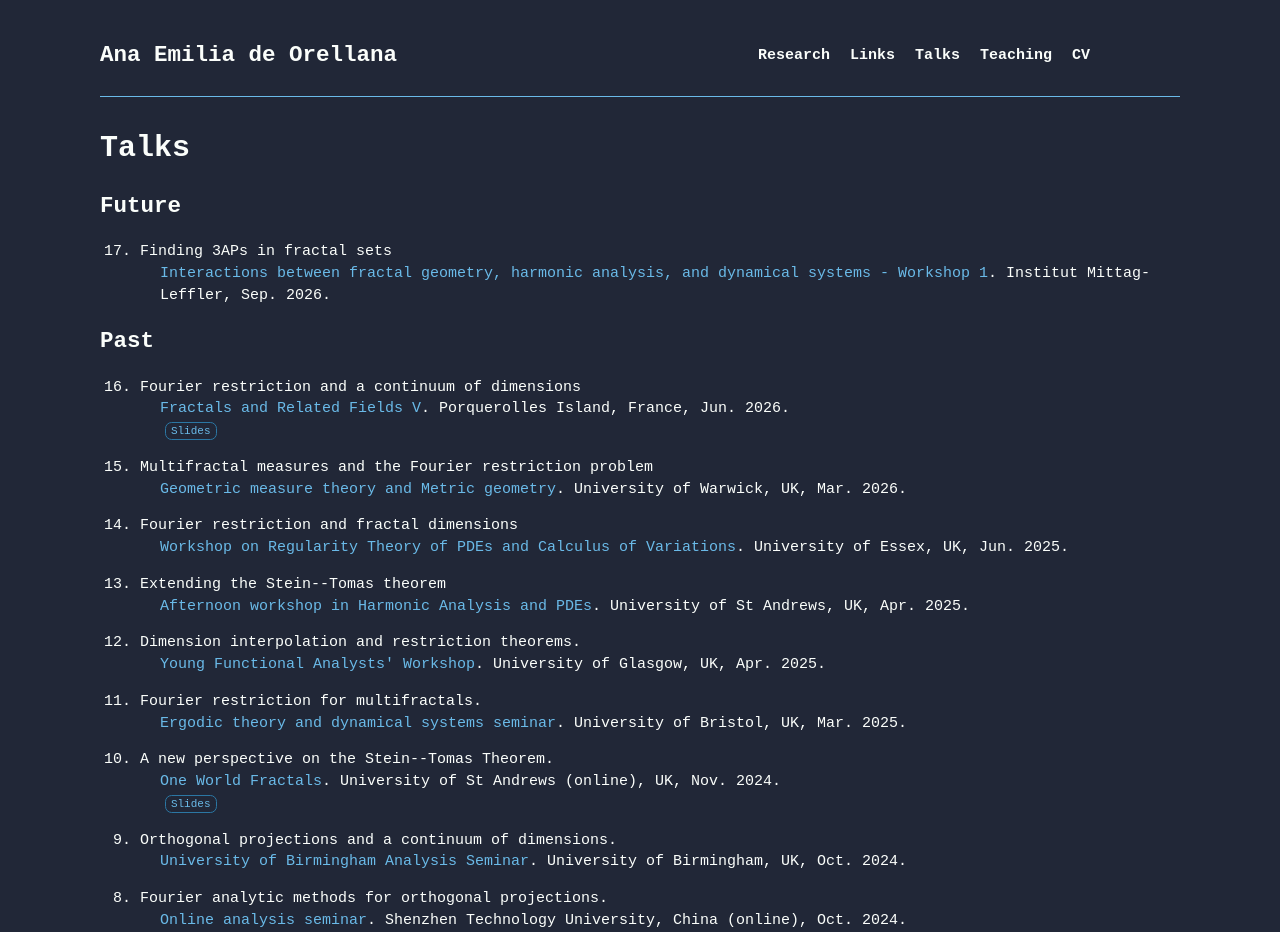
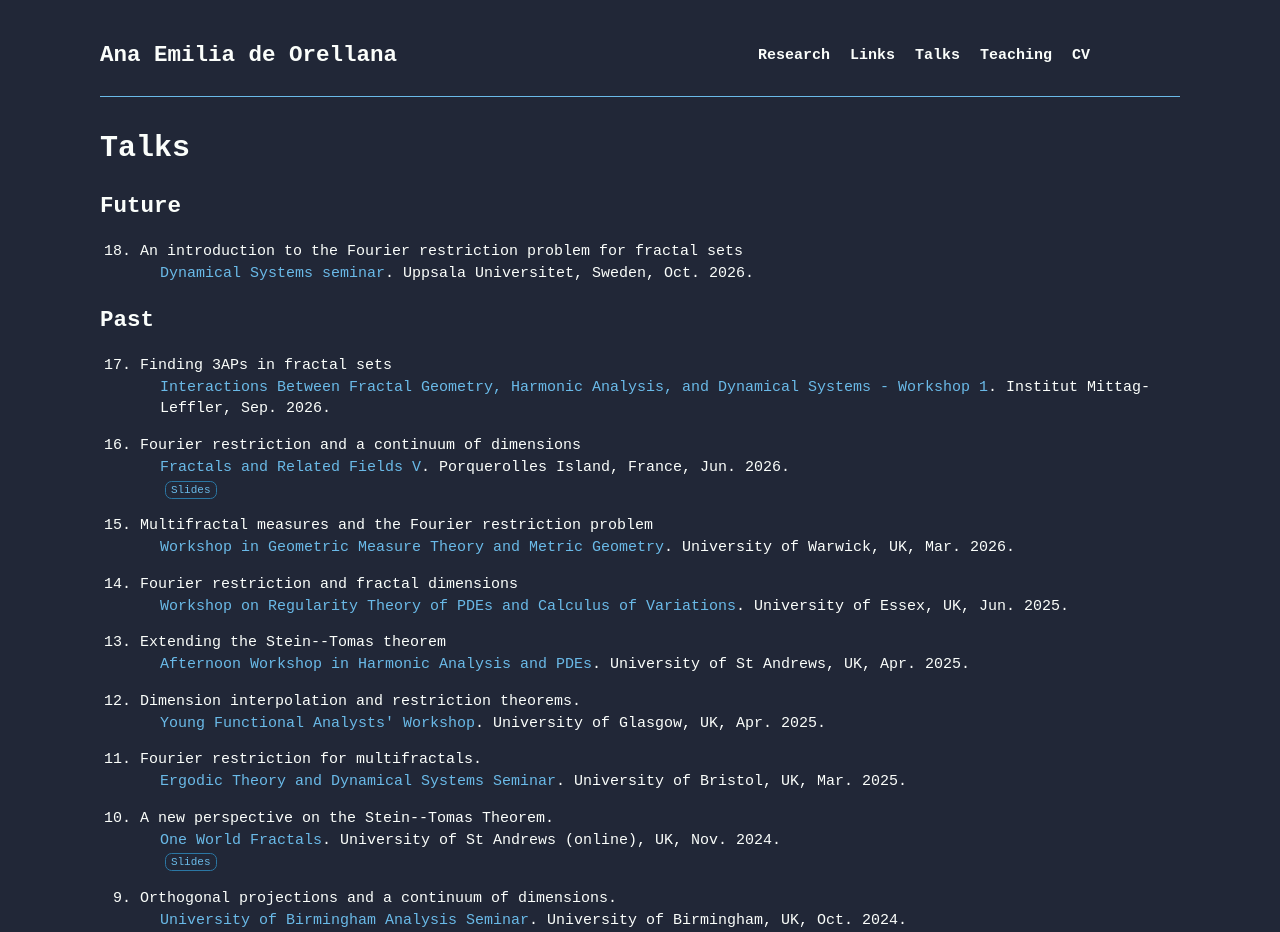
Before and after one commit to AnadeOre/anadeore.github.io, a Next.js app: page /talks in a window 1280 px wide. Shown: the top 932 px of the page. Built offline with nearby package versions, Linux system fonts and the light colour scheme.

Commit message:
new talk added

```diff
--- a/src/app/talks/page.jsx
+++ b/src/app/talks/page.jsx
@@ -8,17 +8,24 @@ const Teaching = () => {
       <Header />
       <h1>Talks</h1>
       <h2>Future</h2>
-      <ol start='17' reversed>
+      <ol start='18' reversed>
+        <Talk
+          title='An introduction to the Fourier restriction problem for fractal sets'
+          event='Dynamical Systems seminar'
+          where='Uppsala Universitet, Sweden'
+          link='https://www.uu.se/en/department/mathematics/research/dynamical-systems-and-number-theory/seminar-series-in-dynamical-systems-and-number-theory'
+          when='Oct. 2026'
+        />
+      </ol>
+      <h2>Past</h2>
+      <ol reversed>
         <Talk
           title='Finding 3APs in fractal sets'
-          event='Interactions between fractal geometry, harmonic analysis, and dynamical systems - Workshop 1'
+          event='Interactions Between Fractal Geometry, Harmonic Analysis, and Dynamical Systems - Workshop 1'
           where='Institut Mittag-Leffler'
           link='https://www.mittag-leffler.se/activities/interactions-between-fractal-geometry-harmonic-analysis-and-dynamical-systems/#program'
           when='Sep. 2026'
         />
-      </ol>
-      <h2>Past</h2>
-      <ol reversed>
         <Talk
           title='Fourier restriction and a continuum of dimensions'
           event='Fractals and Related Fields V'
@@ -29,7 +36,7 @@ const Teaching = () => {
         />
         <Talk
           title='Multifractal measures and the Fourier restriction problem'
-          event='Geometric measure theory and Metric geometry'
+          event='Workshop in Geometric Measure Theory and Metric Geometry'
           where='University of Warwick, UK'
           link='https://sites.google.com/view/emanuelecaputo/home-page/conference-geometric-measure-theory-and-metric-geometry'
           when='Mar. 2026'
@@ -43,7 +50,7 @@ const Teaching = () => {
         />
         <Talk
           title='Extending the Stein--Tomas theorem'
-          event='Afternoon workshop in Harmonic Analysis and PDEs'
+          event='Afternoon Workshop in Harmonic Analysis and PDEs'
           where='University of St Andrews, UK'
           link='https://anadeore.github.io/HAPDE'
           when='Apr. 2025'
@@ -57,7 +64,7 @@ const Teaching = () => {
         />
         <Talk
           title='Fourier restriction for multifractals.'
-          event='Ergodic theory and dynamical systems seminar'
+          event='Ergodic Theory and Dynamical Systems Seminar'
           where='University of Bristol, UK'
           link='https://www.bristolmathsresearch.org/events/ergodic-theory-and-dynamical-systems/'
           when='Mar. 2025'
@@ -79,7 +86,7 @@ const Teaching = () => {
         />
         <Talk
           title='Fourier analytic methods for orthogonal projections.'
-          event='Online analysis seminar'
+          event='Online Analysis Seminar'
           where='Shenzhen Technology University, China (online)'
           link='https://bdi.sztu.edu.cn/index.htm'
           when='Oct. 2024'
@@ -102,7 +109,7 @@ const Teaching = () => {
         />
         <Talk
           title='Orthogonal projections and the Fourier spectrum.'
-          event='Afternoon workshop on Fourier analysis, fractals, and finite fields'
+          event='Afternoon Workshop on Fourier Analysis, Fractals, and Finite Fields'
           where='University of St Andrews, UK'
           link='https://jonathan-fraser.github.io/homepage/FFFF.html'
           when='Sep. 2024'
```
